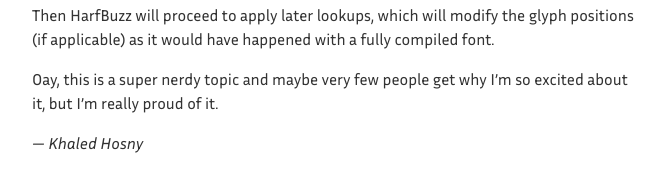
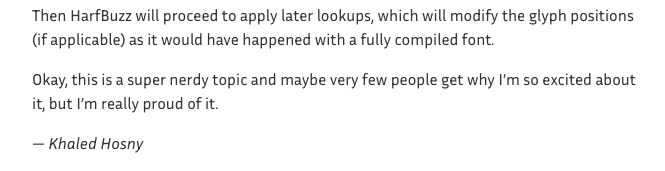
Before and after one commit to fontra/fontra-blog, an Eleventy site: page content/blog/fontra-vs-harfbuzz/fontra-vs-harfbuzz.md in a window 1280 px wide. Shown: the part 2194-2365 px from the top of the page, 304-969 px from the left. Built offline with nearby package versions, Linux system fonts and the light colour scheme; Eleventy itself is replaced by a stand-in of ours; files that its build step writes are made by us from their sources; what @zachleat/heading-anchors, eleventy-plugin-youtube-embed, zod-validation-error would draw is missing.

Commit message:
Fix my typo

```diff
--- a/content/blog/fontra-vs-harfbuzz/fontra-vs-harfbuzz.md
+++ b/content/blog/fontra-vs-harfbuzz/fontra-vs-harfbuzz.md
@@ -38,6 +38,6 @@ Here comes the neat trick: Fontra registers a message callback function, which H
 
 Then HarfBuzz will proceed to apply later lookups, which will modify the glyph positions (if applicable) as it would have happened with a fully compiled font.
 
-Oay, this is a super nerdy topic and maybe very few people get why I’m so excited about it, but I’m really proud of it.
+Okay, this is a super nerdy topic and maybe very few people get why I’m so excited about it, but I’m really proud of it.
 
 *— Khaled Hosny*
```
